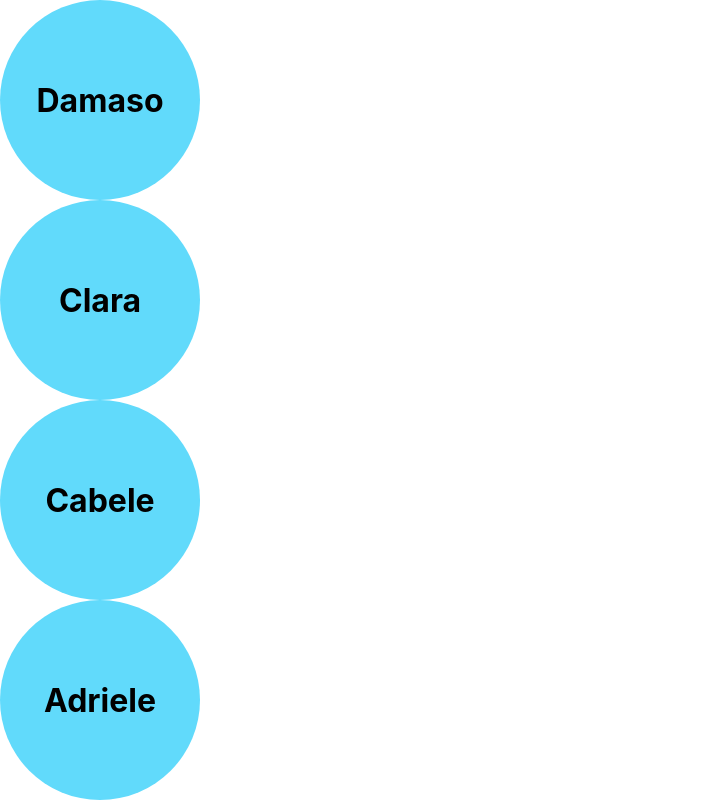
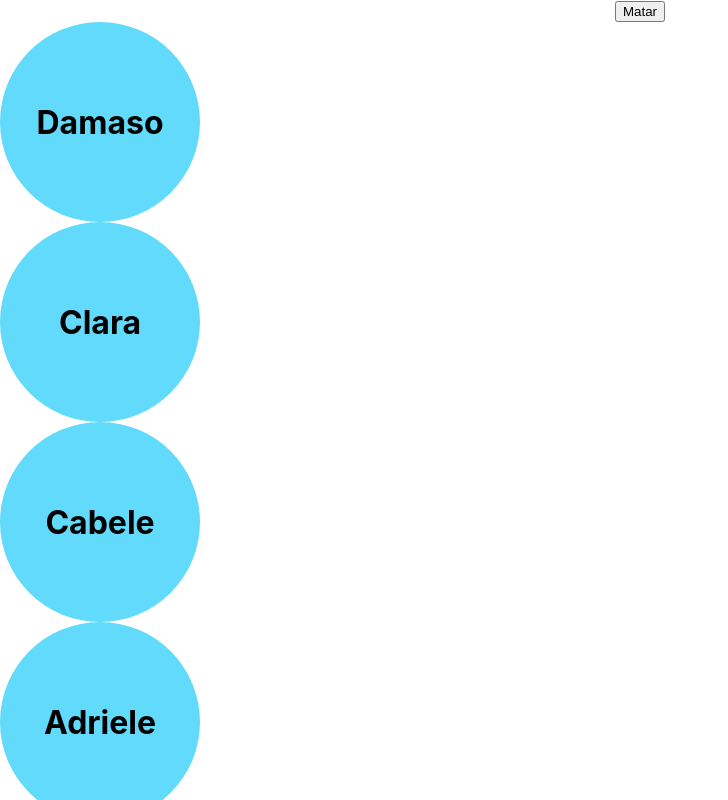
Before and after one commit to juniopereirab/Grafos1-Justiceiro, a React (Create React App) app: page / in a window 1280 px wide. Shown: the top 800 px of the page, without its empty margins (0-728 px from the left). Built offline with nearby package versions, Linux system fonts and the light colour scheme.

Commit message:
WIP - Updating family graph information
Co-authored-by: Bruno Dantas <oliveiradantas96@gmail.com>

```diff
--- a/src/App.css
+++ b/src/App.css
@@ -37,7 +37,7 @@
   }
 }
 
-.pessoa {
+.pessoaViva {
   display: block;
   width: 200px;
   height: 200px;
@@ -45,7 +45,15 @@
   border-radius: 50%;
 }
 
-.pessoa .infoPessoa {
+.pessoaMorta {
+  display: block;
+  width: 200px;
+  height: 200px;
+  background: #FF0000;
+  border-radius: 50%;
+}
+
+.infoPessoa {
   display: flex;
   align-items: center;
   justify-content: center;
--- a/src/App.js
+++ b/src/App.js
@@ -6,39 +6,41 @@ import createGraph from './Graph/Tree';
 function App() {
 
   const [graph, setGraph] = useState({});
+  const [familyObj, setFamilyObj] = useState(family);
+  const [person, setPerson] = useState();
 
   useEffect(() => {
     const grafo = createGraph(family);
     setGraph(grafo);
+    setFamilyObj(family);
   }, [])
 
-  const killFamily = (person) => {
+  const killFamily = async () => {
     graph.BFS(person, (currentValue) => {
       if(family[currentValue].murderer){
         family[currentValue].alive = false;
-        console.log(family[currentValue]);
-        console.log("assassino");
+        setFamilyObj(family);
         return true;
       }
       else{
         family[currentValue].alive = false;
-        console.log(family[currentValue]);
-        console.log("inocente");
+        setFamilyObj(family);
         return false;
       }
-    })
+    });
+
   }
 
   return (
     <div className="App">
-      {Object.keys(family).map((person, index) => (
-      <div className="pessoa" key={index}>
-        <div className="infoPessoa" onClick={()=>killFamily(person)}>
-          <h1>{family[person].name}</h1>
+      <button onClick={() => killFamily()}>Matar</button>
+      {Object.keys(familyObj).map((person, index) => (
+      <div className="pessoaViva" key={index}>
+        <div className="infoPessoa" onClick={() => setPerson(person)}>
+          <h1>{familyObj[person].name}</h1>
         </div>
       </div>
       ))}
-      <button onClick={(e) => createGraph(e)}>Criar grafo</button>
     </div>
   );
 }
```
